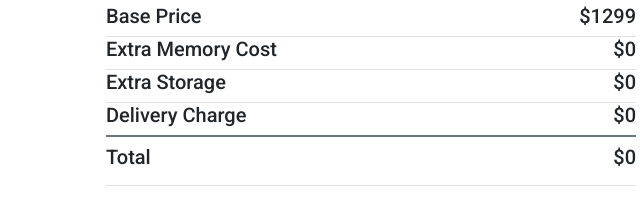
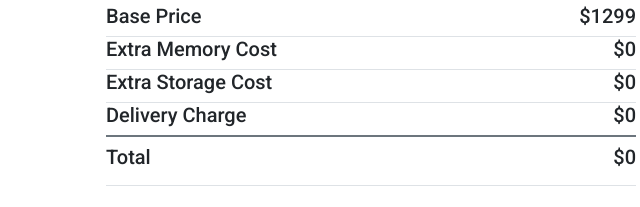
Before and after one commit to minhazul-ashim/macbook-customization, a plain HTML site: page index.html in a window 1280 px wide. Shown: the part 564-771 px from the top of the page, 542-1182 px from the left. Drawn offline with nearby package versions, Linux system fonts and the light colour scheme.

Commit message:
final commit

```diff
--- a/index.html
+++ b/index.html
@@ -94,7 +94,7 @@
                     <div class="d-flex justify-content-between border-bottom">
 
                         <div class="">
-                            <h5>Extra Storage</h5>
+                            <h5>Extra Storage Cost</h5>
                         </div>
 
                         <div class="">
```
